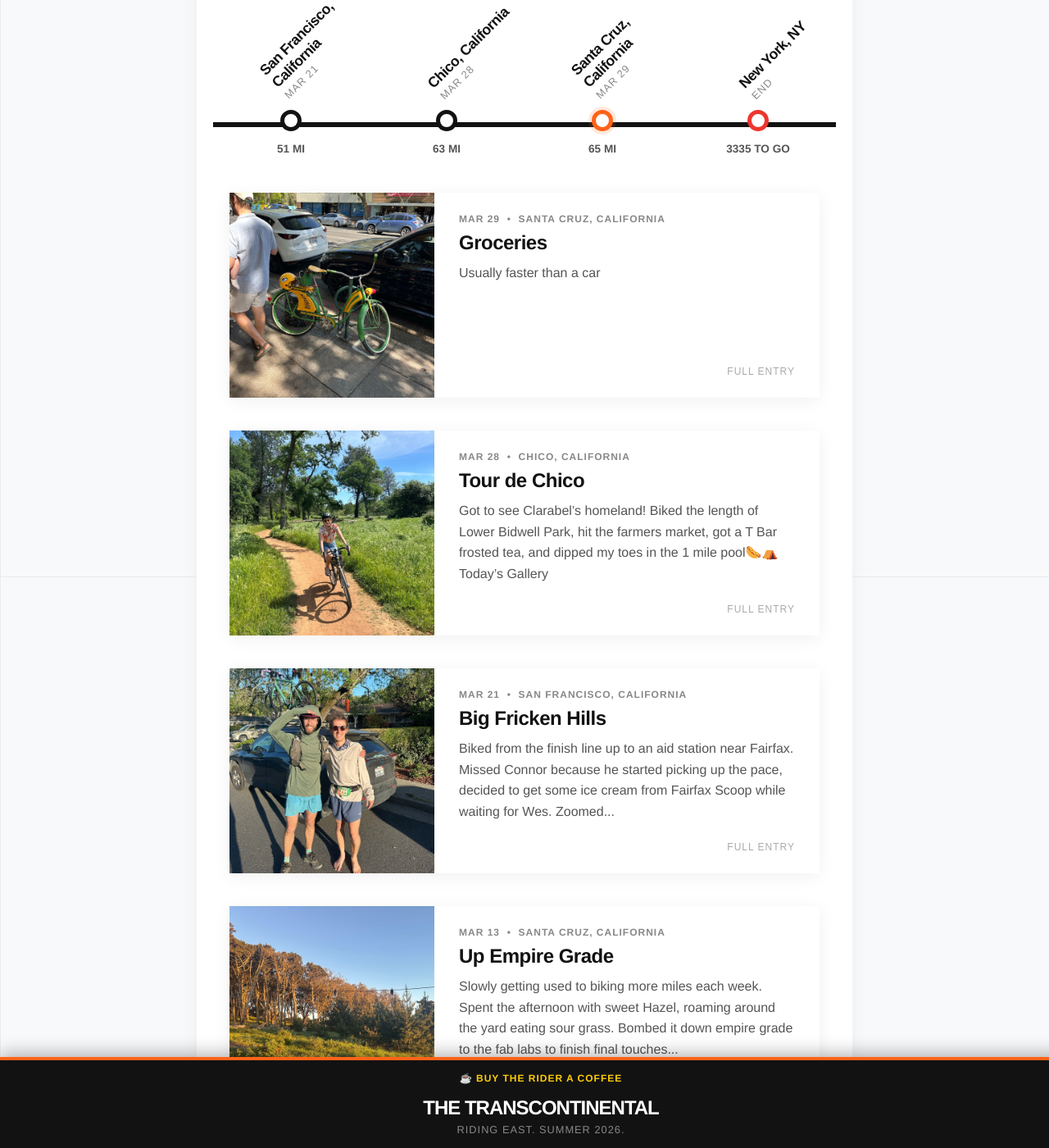
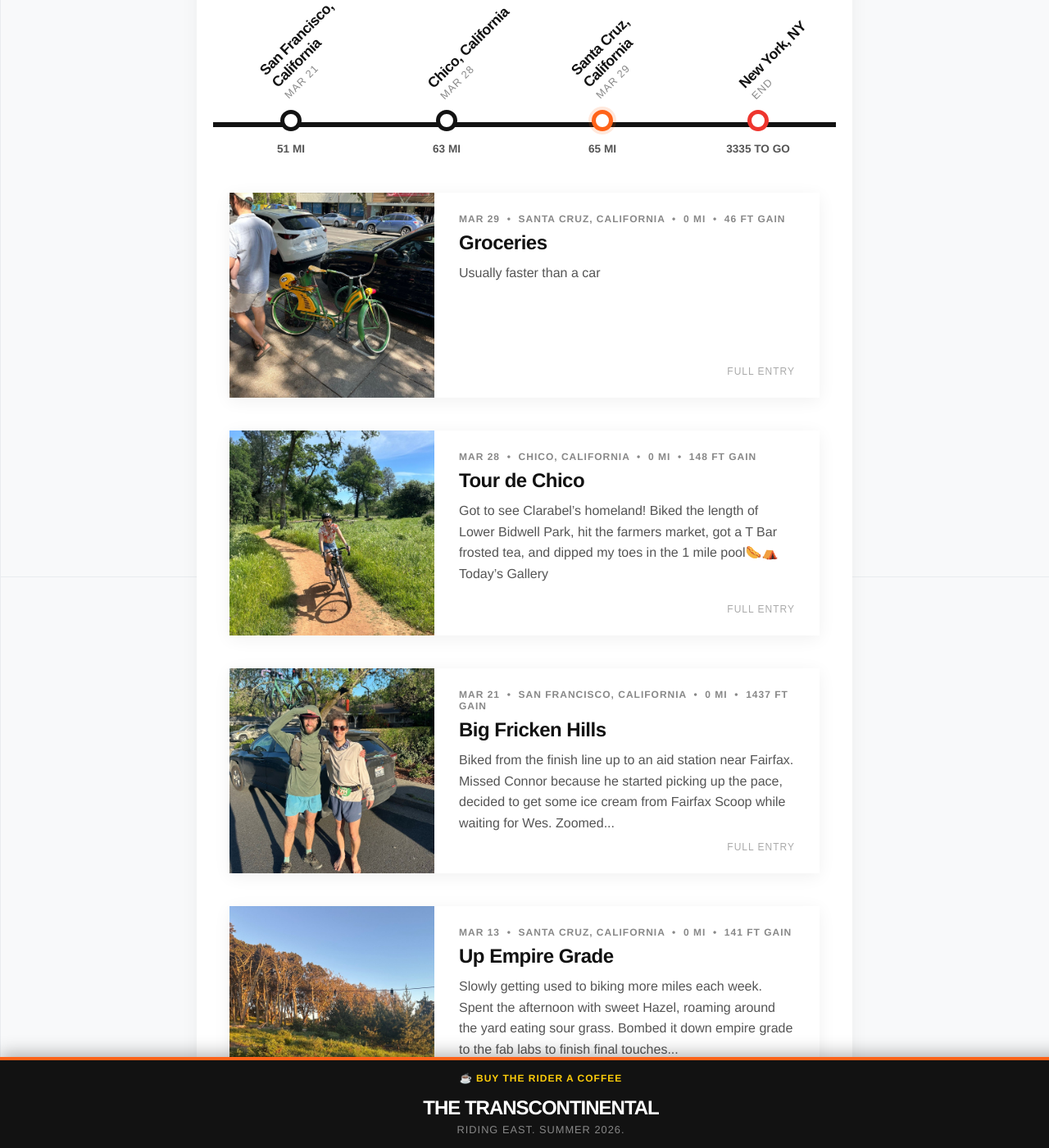
Before and after one commit to mschiller87/bike-tracker, a Jekyll site: the page built from index.html, in a window 1280 px wide and 1400 px high, scrolled down 197 px. Shown: the whole window at 82% size. Built offline with Jekyll 4.4.1, drawn with Linux system fonts in a browser that asks for light colours; some of the changed text lies outside the part shown.

Commit message:
Update index.html
added milage and elevation to journal entry

```diff
--- a/index.html
+++ b/index.html
@@ -173,7 +173,12 @@ layout: default
         {% endif %}
 
         <div class="post-content">
-            <div class="post-meta">{{ post.date | date: "%b %d" }} &nbsp;&bull;&nbsp; {{ post.location }}</div>
+            <div class="post-meta">
+                {{ post.date | date: "%b %d" }} &nbsp;&bull;&nbsp;
+                {{ post.location }} &nbsp;&bull;&nbsp;
+                {{ post.ride_miles | default: 0 | round: 1 }} MI &nbsp;&bull;&nbsp;
+                {{ post.ride_elevation | default: 0 | round }} FT GAIN
+            </div>
             <h2>{{ post.title }}</h2>
 
             <div class="post-preview">
```
